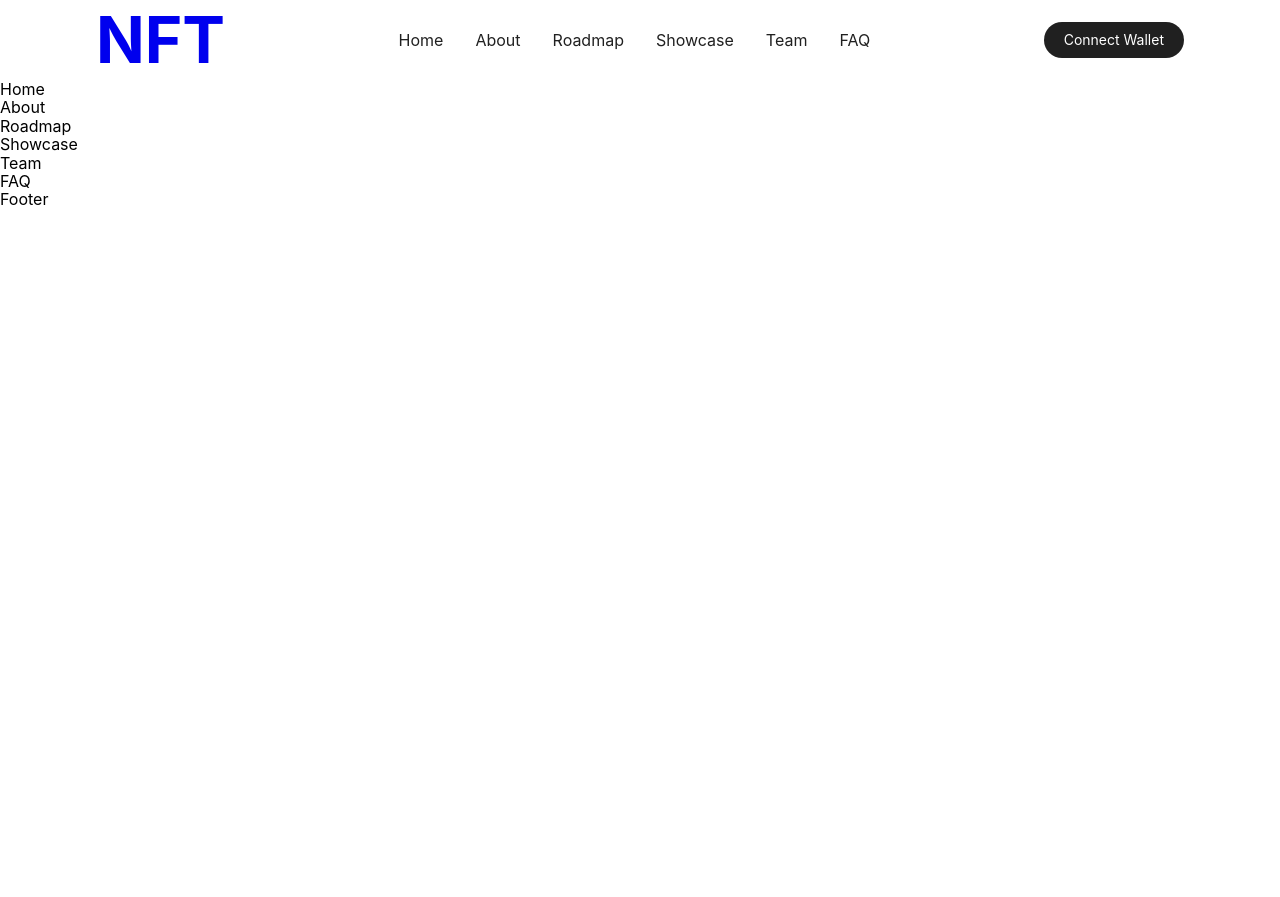
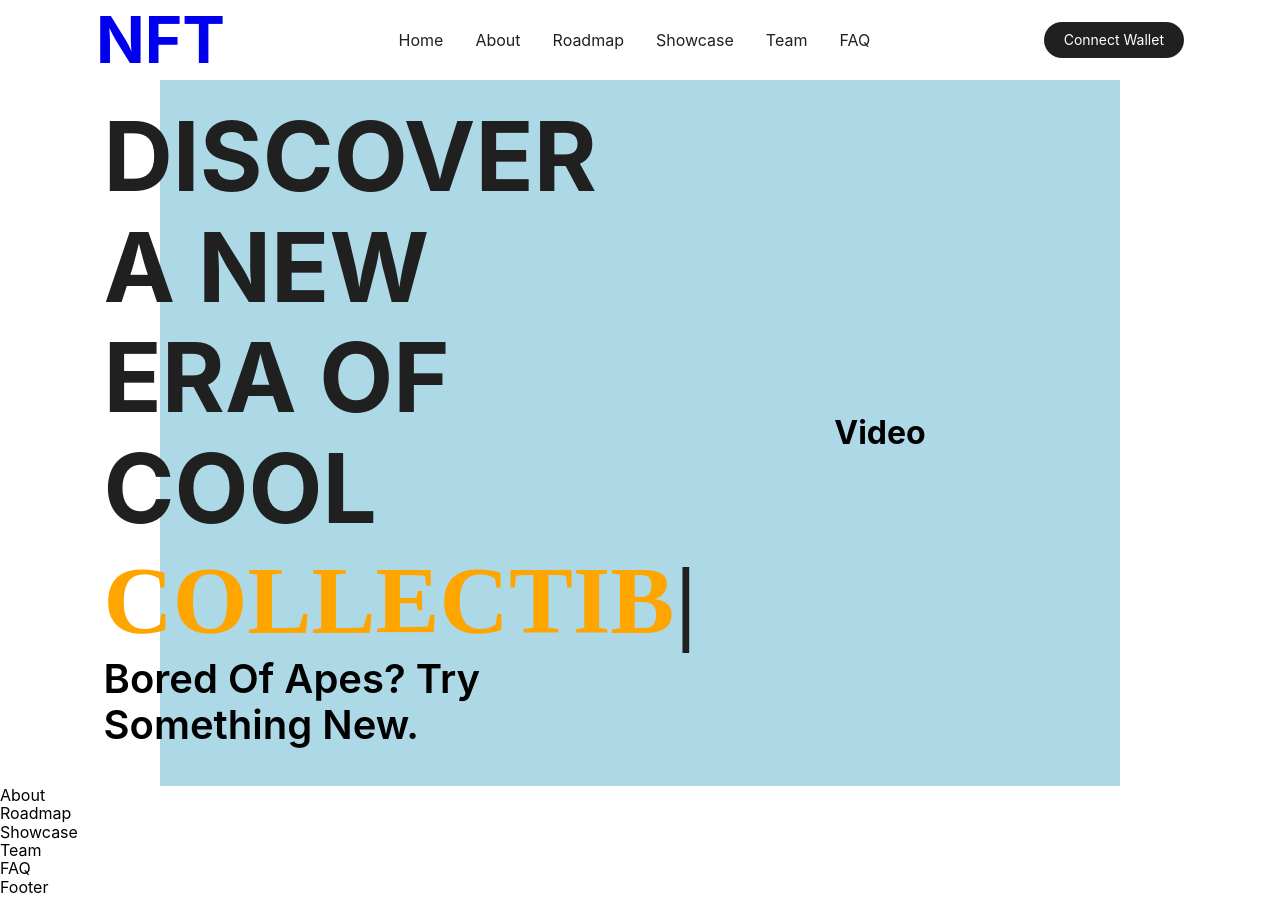
Before and after one commit to abdulsagheer/nft-landing-page, a React (Create React App) app: page / in a window 1280 px wide. Before the commit the page ends 800 px from the top, so only its background shows below. Built offline with nearby package versions, Linux system fonts and the light colour scheme.

Commit message:
Added Home component

```diff
--- a/package.json
+++ b/package.json
@@ -15,7 +15,7 @@
     "react-use": "^17.3.2",
     "styled-components": "^5.3.3",
     "swiper": "^8.0.6",
-    "typewriter-effect": "^2.18.2",
+    "typewriter-effect": "^2.19.0",
     "web-vitals": "^2.1.4"
   },
   "devDependencies": {
--- a/src/components/Home/Home.jsx
+++ b/src/components/Home/Home.jsx
@@ -1,7 +1,48 @@
 import React from "react";
+import styled from "styled-components";
+import TypeWriterText from "../TypeWriterText/TypeWriterText";
+
+const Section = styled.section`
+  min-height: ${(props) => `cal(100vh - ${props.theme.navHeight})`};
+  width: 100vw;
+  position: relative;
+  background-color: $(props => props.theme.context);
+`;
+
+const Container = styled.div`
+  width: 75%;
+  min-height: 80vh;
+  margin: 0 auto;
+  background-color: lightblue;
+  display: flex;
+  justify-content: center;
+  align-items: center;
+`;
+
+const Box = styled.div`
+  width: 50%;
+  height: 100%;
+  display: flex;
+  flex-direction: column;
+  justify-content: center;
+  align-items: center;
+`;
 
 const Home = () => {
-  return <div>Home</div>;
+  return (
+    <Section>
+      <Container>
+        <Box>
+          <h1>
+            <TypeWriterText />
+          </h1>
+        </Box>
+        <Box>
+          <h1>Video</h1>
+        </Box>
+      </Container>
+    </Section>
+  );
 };
 
 export default Home;
--- /dev/null
+++ b/src/components/TypeWriterText/TypeWriterText.jsx
@@ -0,0 +1,68 @@
+import React from "react";
+import Typewriter from "typewriter-effect";
+import styled from "styled-components";
+
+const Title = styled.h2`
+  font-size: ${(props) => props.theme.fontxxl};
+  text-transform: uppercase;
+  width: 80%;
+  color: ${(props) => props.theme.text};
+  align-self: flex-start;
+
+  span {
+    text-transform: uppercase;
+    font-family: cursive;
+  }
+
+  .text-1 {
+    color: blue;
+  }
+  .text-2 {
+    color: orange;
+  }
+  .text-3 {
+    color: red;
+  }
+`;
+
+const SubTitle = styled.h3`
+  font-size: ${(props) => props.theme.fontlg};
+  text-transform: capitalize;
+  color: ${(props) => `rgba(${props.theme.text}, 0.6)`};
+  font-weight: 600;
+  margin-bottom: 1rem;
+  width: 80%;
+  align-self: flex-start;
+`;
+
+const TypeWriterText = () => {
+  return (
+    <>
+      <Title>
+        Discover A New Era Of Cool
+        <Typewriter
+          options={{
+            autoStart: true,
+            loop: true,
+          }}
+          onInit={(typewriter) => {
+            typewriter
+              .typeString("<span class='text-1'>NFTs.</span>")
+              .pauseFor(2000)
+              .deleteAll()
+              .typeString("<span class='text-2'>Collectible items</span>")
+              .pauseFor(2000)
+              .deleteAll()
+              .typeString("<span class='text-3'>Ape Killers!</span>")
+              .pauseFor(2000)
+              .deleteAll()
+              .start();
+          }}
+        />
+      </Title>
+      <SubTitle>Bored of Apes? Try Something New.</SubTitle>
+    </>
+  );
+};
+
+export default TypeWriterText;
```
Also changed, not shown: 2 other files (tests, documents, lock files or other folders).
